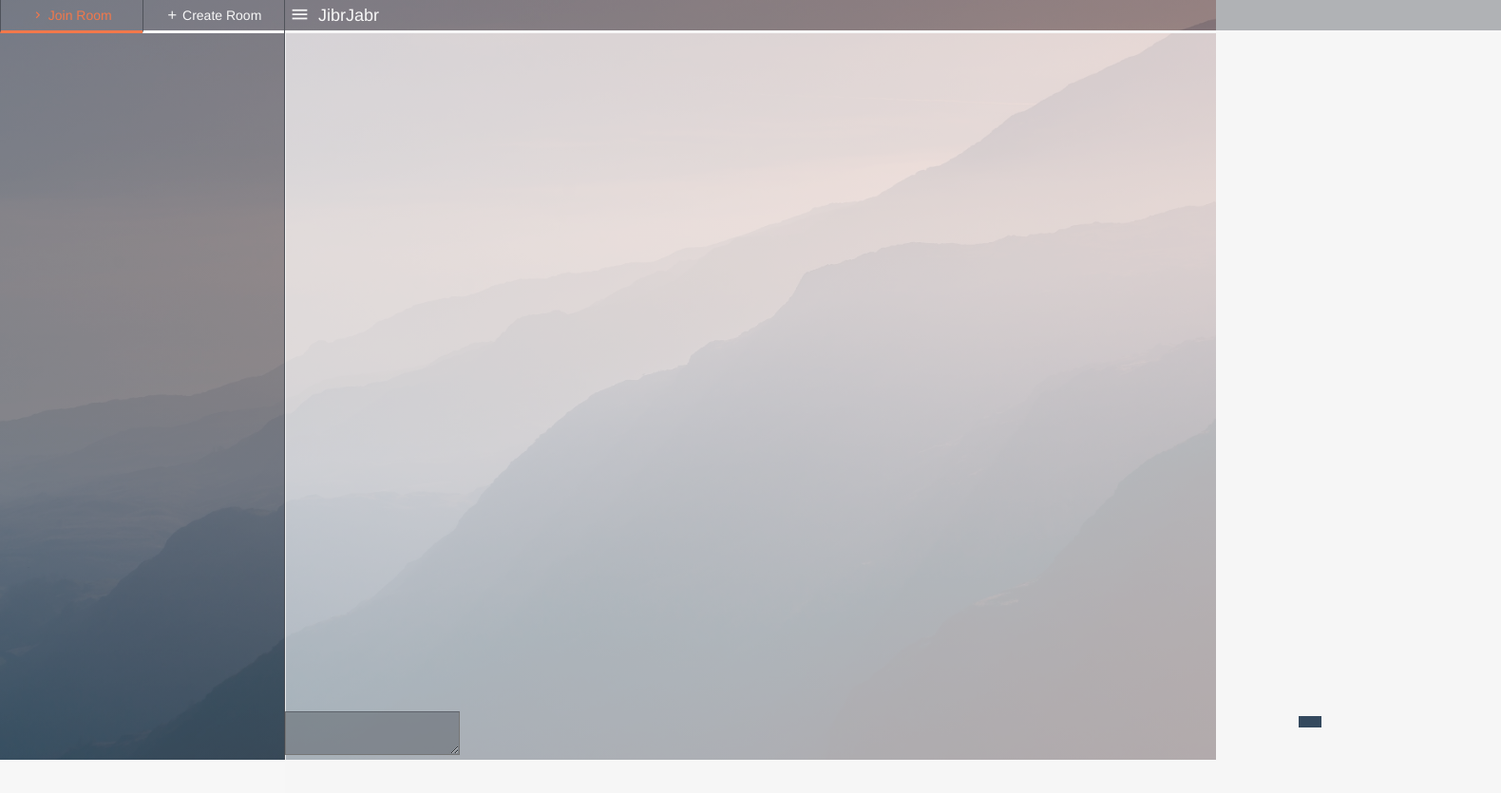
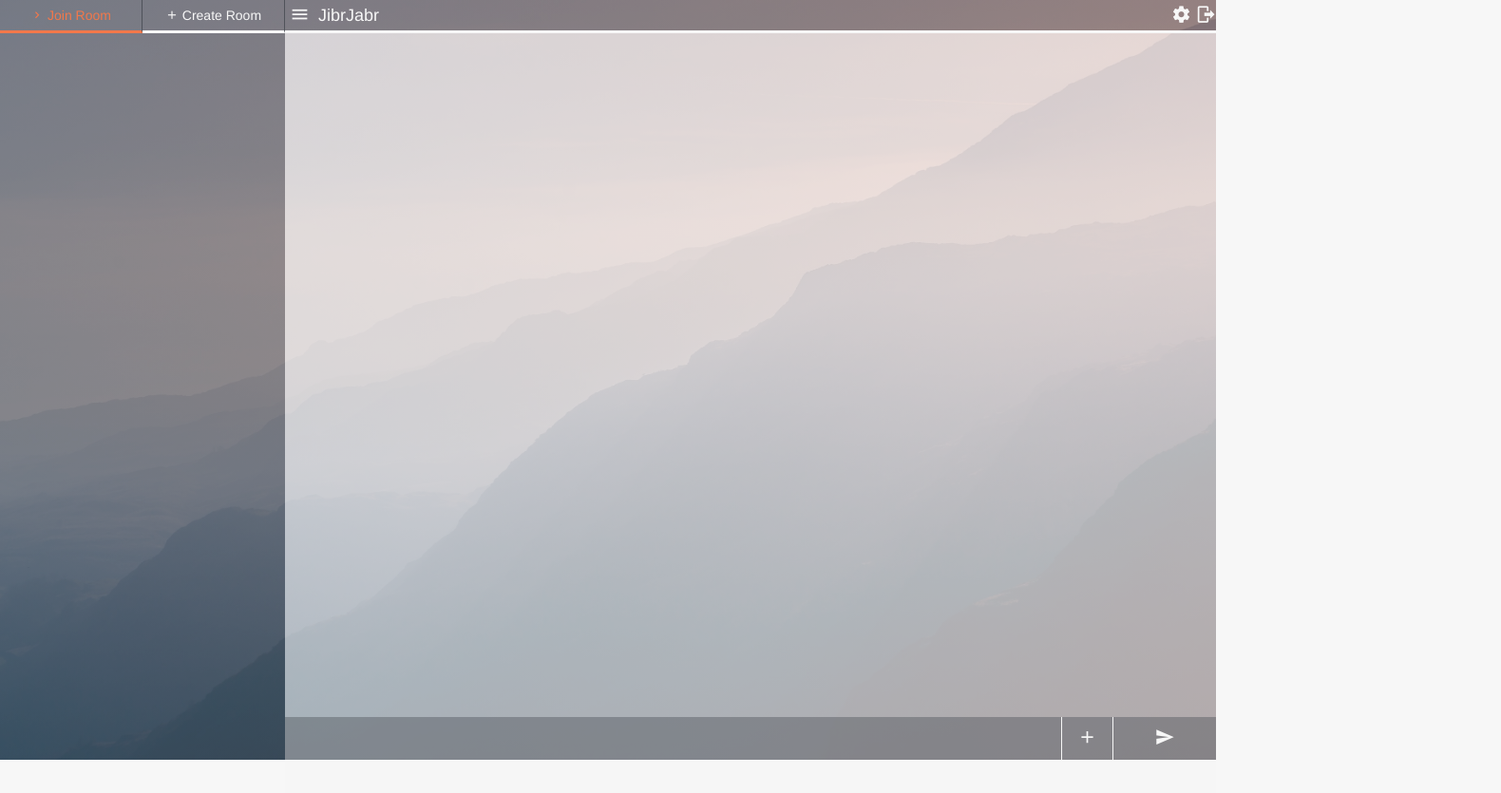
Before and after one commit to AlexFlasch/JibrJabr, an Electron app: page app/views/index.html at #!/chat in a window 1280 px wide. Shown: the whole page at 95% size, 1580 px wide, since content can reach past the window. Drawn offline with nearby package versions, Linux system fonts and the light colour scheme; no server answers.

Commit message:
Got the UI mostly down!
Now just gotta add the create room and join room popovers! Then we can
start with the actual chatting!

```diff
--- a/app/sass/chat.scss
+++ b/app/sass/chat.scss
@@ -7,7 +7,7 @@
     top: 0;
     left: 300px;
 
-    width: 100%;
+    width: calc(100% - 300px);
     height: 100vh;
 
     & > div {
@@ -19,29 +19,83 @@
 }
 
 #chat-area {
+    display: flex;
+    flex-direction: column;
+
     height: 100%;
+    width: 100%;
 
     background-color: transparentize($lightBg, 0.4);
 
-    border-left-width: 1px;
-    border-left-style: solid;
-    border-left-color: transparentize($lightBg, 0.2);
+    #msg-container {
+        position: absolute;
+        bottom: 0;
+    }
+}
+
+#msg-area {
+    height: 100%;
 }
 
 #msg-box-container {
-    position: absolute;
-    bottom: 0;
+    width: 100%;
+    margin-bottom: 30px;
 
+    & > div > div.col-md-2.col-xs-2 {
+        height: 45px;
+
+        .row {
+            height: 100%;
+
+            & > div {
+                height: 100%;
+            }
+        }
+
+        button {
+            width: 100%;
+            height: 100%;
+
+            float: none;
+
+            margin: 0;
+            padding: 0;
+
+            background-color: transparentize($darkBg, 0.6);
+            border: none;
+
+            border-left-width: 1px;
+            border-left-style: solid;
+            border-left-color: $lightBg;
+
+            color: $lightBg;
+
+            transition-property: all;
+            transition-duration: .33s;
+
+            & > i {
+                font-size: 1.5em;
+            }
+
+            &:hover {
+                color: $orange;
+            }
+        }
+    }
+}
+
+#msg-box {
     width: 100%;
+    height: 45px;
 
-    textarea {
-        background-color: transparentize($darkBg, 0.6);
-        color: $lightBg;
+    resize: none;
 
-        border-top-width: 1px;
-        border-top-style: solid;
-        border-top-color: transparentize($darkBg, 0.4);
-    }
+    font-size: .9em;
+
+    border: none;
+
+    background-color: transparentize($darkBg, 0.6);
+    color: $lightBg;
 }
 
 .sidebar {
@@ -54,10 +108,6 @@
 
     width: 300px;
     height: 100vh;
-
-    border-right-width: 1px;
-    border-right-style: solid;
-    border-right-color: transparentize($darkBg, 0.2);
 
     background-color: transparentize($darkBg, 0.6);
 
@@ -76,9 +126,9 @@
             border-bottom-style: solid;
             border-bottom-color: $lightBg;
 
-            border-left-width: 1px;
-            border-left-style: solid;
-            border-left-color: transparentize($darkBg, 0.2);
+            border-right-width: 1px;
+            border-right-style: solid;
+            border-right-color: transparentize($darkBg, 0.2);
 
             transition-property: all;
             transition-duration: .33s;
@@ -154,4 +204,34 @@ nav.navbar.navbar-default {
             color: $lightBg;
         }
     }
+
+    #account-btns {
+        .btn.btn-default {
+            float: none;
+
+            margin: 0;
+            margin-left: 5px;
+            padding: 0;
+
+            vertical-align: middle;
+
+            height: 32px;
+
+            background-color: transparent;
+            border: none;
+
+            color: $lightBg;
+
+            transition-property: all;
+            transition-duration: .33s;
+
+            & > i {
+                font-size: 1.5em;
+            }
+
+            &:hover {
+                color: $orange;
+            }
+        }
+    }
 }
--- a/app/sass/theme.scss
+++ b/app/sass/theme.scss
@@ -4,6 +4,13 @@
 
 * {
     outline: 0 !important;
+}
+
+body {
+    width: 100vw;
+    height: 100vh;
+
+    overflow: hidden;
 }
 
 .x-small {
@@ -27,6 +34,8 @@ p.has-error {
 .container-fluid.no-gutter {
     padding-left: 0;
     padding-right: 0;
+    margin-left: 0;
+    margin-right: 0;
 }
 
 .row.no-gutter [class*='col-']:not(:first-child),
--- a/app/scripts/chatController.js
+++ b/app/scripts/chatController.js
@@ -2,6 +2,9 @@ var app = angular.module('jibrjabr');
 
 app.controller('chatCtrl', [function() {
     var chat = this;
+
+    chat.createRoomContent = 'create-room-popover.html';
+    chat.createRoomName = '';
 
     chat.rooms = [];
 
--- a/app/styles/chat.scss.css
+++ b/app/styles/chat.scss.css
@@ -2,7 +2,7 @@
   position: absolute;
   top: 0;
   left: 300px;
-  width: 100%;
+  width: calc(100% - 300px);
   height: 100vh;
 }
 
@@ -13,25 +13,71 @@
 }
 
 #chat-area {
+  display: flex;
+  flex-direction: column;
   height: 100%;
+  width: 100%;
   background-color: rgba(247, 247, 247, 0.6);
-  border-left-width: 1px;
-  border-left-style: solid;
-  border-left-color: rgba(247, 247, 247, 0.8);
+}
+
+#chat-area #msg-container {
+  position: absolute;
+  bottom: 0;
+}
+
+#msg-area {
+  height: 100%;
 }
 
 #msg-box-container {
-  position: absolute;
-  bottom: 0;
   width: 100%;
+  margin-bottom: 30px;
 }
 
-#msg-box-container textarea {
+#msg-box-container > div > div.col-md-2.col-xs-2 {
+  height: 45px;
+}
+
+#msg-box-container > div > div.col-md-2.col-xs-2 .row {
+  height: 100%;
+}
+
+#msg-box-container > div > div.col-md-2.col-xs-2 .row > div {
+  height: 100%;
+}
+
+#msg-box-container > div > div.col-md-2.col-xs-2 button {
+  width: 100%;
+  height: 100%;
+  float: none;
+  margin: 0;
+  padding: 0;
+  background-color: rgba(69, 73, 81, 0.4);
+  border: none;
+  border-left-width: 1px;
+  border-left-style: solid;
+  border-left-color: #f7f7f7;
+  color: #f7f7f7;
+  transition-property: all;
+  transition-duration: .33s;
+}
+
+#msg-box-container > div > div.col-md-2.col-xs-2 button > i {
+  font-size: 1.5em;
+}
+
+#msg-box-container > div > div.col-md-2.col-xs-2 button:hover {
+  color: #f2784b;
+}
+
+#msg-box {
+  width: 100%;
+  height: 45px;
+  resize: none;
+  font-size: .9em;
+  border: none;
   background-color: rgba(69, 73, 81, 0.4);
   color: #f7f7f7;
-  border-top-width: 1px;
-  border-top-style: solid;
-  border-top-color: rgba(69, 73, 81, 0.6);
 }
 
 .sidebar {
@@ -42,9 +88,6 @@
   padding: 0;
   width: 300px;
   height: 100vh;
-  border-right-width: 1px;
-  border-right-style: solid;
-  border-right-color: rgba(69, 73, 81, 0.8);
   background-color: rgba(69, 73, 81, 0.4);
 }
 
@@ -60,9 +103,9 @@
   border-bottom-width: 3px;
   border-bottom-style: solid;
   border-bottom-color: #f7f7f7;
-  border-left-width: 1px;
-  border-left-style: solid;
-  border-left-color: rgba(69, 73, 81, 0.8);
+  border-right-width: 1px;
+  border-right-style: solid;
+  border-right-color: rgba(69, 73, 81, 0.8);
   transition-property: all;
   transition-duration: .33s;
 }
@@ -124,3 +167,25 @@ nav.navbar.navbar-default .navbar-header .navbar-brand {
   padding: 0;
   color: #f7f7f7;
 }
+
+nav.navbar.navbar-default #account-btns .btn.btn-default {
+  float: none;
+  margin: 0;
+  margin-left: 5px;
+  padding: 0;
+  vertical-align: middle;
+  height: 32px;
+  background-color: transparent;
+  border: none;
+  color: #f7f7f7;
+  transition-property: all;
+  transition-duration: .33s;
+}
+
+nav.navbar.navbar-default #account-btns .btn.btn-default > i {
+  font-size: 1.5em;
+}
+
+nav.navbar.navbar-default #account-btns .btn.btn-default:hover {
+  color: #f2784b;
+}
--- a/app/styles/theme.scss.css
+++ b/app/styles/theme.scss.css
@@ -1,5 +1,11 @@
 * {
   outline: 0 !important;
+}
+
+body {
+  width: 100vw;
+  height: 100vh;
+  overflow: hidden;
 }
 
 .x-small {
@@ -23,6 +29,8 @@ p.has-error {
 .container-fluid.no-gutter {
   padding-left: 0;
   padding-right: 0;
+  margin-left: 0;
+  margin-right: 0;
 }
 
 .row.no-gutter [class*='col-']:not(:first-child),
--- a/app/views/chat-partial.html
+++ b/app/views/chat-partial.html
@@ -1,4 +1,5 @@
 <link rel="stylesheet" href="../styles/chat.scss.css">
+<div ng-controller="chatCtrl as chat">
     <div class="sidebar container-fluid">
         <div class="row no-gutter">
             <ul class="sidebar-btns inline-list">
@@ -9,7 +10,7 @@
                     </button>
                 </li>
                 <li class="col-md-6 col-xs-6">
-                <button class="btn btn-default">
+                    <button uib-popover-template="{{chat.createRoomContent}}" class="btn btn-default">
                         <i class="mdi mdi-plus"></i>
                         Create Room
                     </button>
@@ -32,20 +33,46 @@
                             JibrJabr
                         </div>
                     </div>
+                    <ul id="account-btns" class="nav navbar-nav navbar-right">
+                        <li>
+                            <button class="btn btn-default" ng-click="chat.showSettings()">
+                                <i class="mdi mdi-settings"></i>
+                            </button>
+                        </li>
+                        <li>
+                            <button class="btn btn-default" ng-click="chat.logout()">
+                                <i class="mdi mdi-logout"></i>
+                            </button>
+                        </li>
+                    </ul>
                 </div>
             </nav>
             <div id="chat-area">
+                <div id="msg-area">
 
                 </div>
                 <div id="msg-box-container" class="container-fluid no-gutter">
                     <div class="row no-gutter">
                         <div class="col-md-10 col-xs-10">
-                    <textarea id="msg-box"></textarea>
+                            <textarea id="msg-box" ng-model="chat.msg"></textarea>
                         </div>
                         <div class="col-md-2 col-xs-2">
-                    <button class="btn btn-default"></button>
+                            <div class="row no-gutter">
+                                <div class="col-md-4 col-xs-4">
+                                    <button class="btn btn-default">
+                                        <i class="mdi mdi-plus"></i>
+                                    </button>
+                                </div>
+                                <div class="col-md-8 col-xs-8">
+                                    <button class="btn btn-default" ng-click="chat.sendMsg()">
+                                        <i class="mdi mdi-send"></i>
+                                    </button>
+                                </div>
+                            </div>
+                        </div>
                     </div>
                 </div>
             </div>
         </div>
     </section>
+</div>
```
Also changed, not shown: app/views/create-room-popover.html (added, +6 -0 lines). Lines whose indentation alone changed are shown as unchanged.
